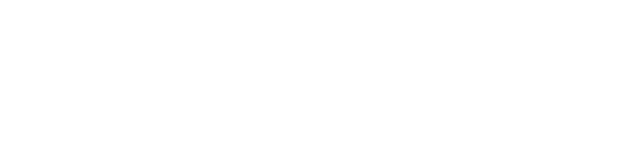
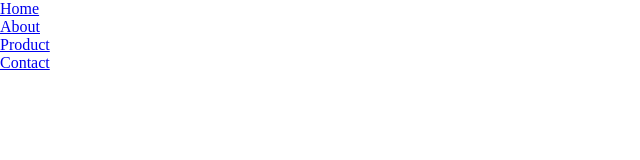
Before and after one commit to lovpluto/Clone-web, a plain HTML site: page index.html in a window 1280 px wide. Shown: the whole page, without its empty margins (0-640 px from the left). Drawn offline with Linux system fonts and the light colour scheme.

Commit message:
sec commit

```diff
--- /dev/null
+++ b/index.css
@@ -0,0 +1,9 @@
+*{
+    margin: 0px;
+    padding: 0px;
+    max-width: 1920px;
+    max-height: 1080px;
+}
+body {
+
+}
--- a/index.html
+++ b/index.html
@@ -4,9 +4,22 @@
     <meta charset="UTF-8">
     <meta http-equiv="X-UA-Compatible" content="IE=edge">
     <meta name="viewport" content="width=device-width, initial-scale=1.0">
-    <title>Document</title>
+    <link rel="stylesheet" href="./index.css" type="text/css">
+    <title>POY entertainmain</title>
 </head>
 <body>
+    <div class="grid">
+        <div class="logoIndex">
 
+        </div>
+        <div class="menu">
+            <ul class="menu_table">
+                <li class="home"><a href="#">Home</a></li>
+                <li class="about"><a href="#">About</a></li>
+                <li class="product"><a href="#">Product</a></li>
+                <li class="contact"><a href="#">Contact</a></li>
+            </ul>
+        </div>
+    </div>
 </body>
 </html>
```
